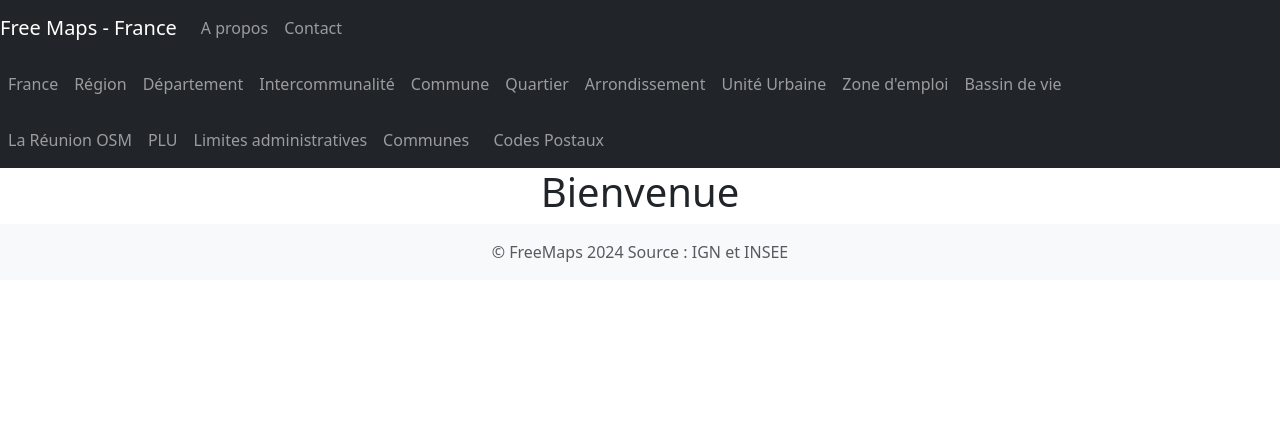
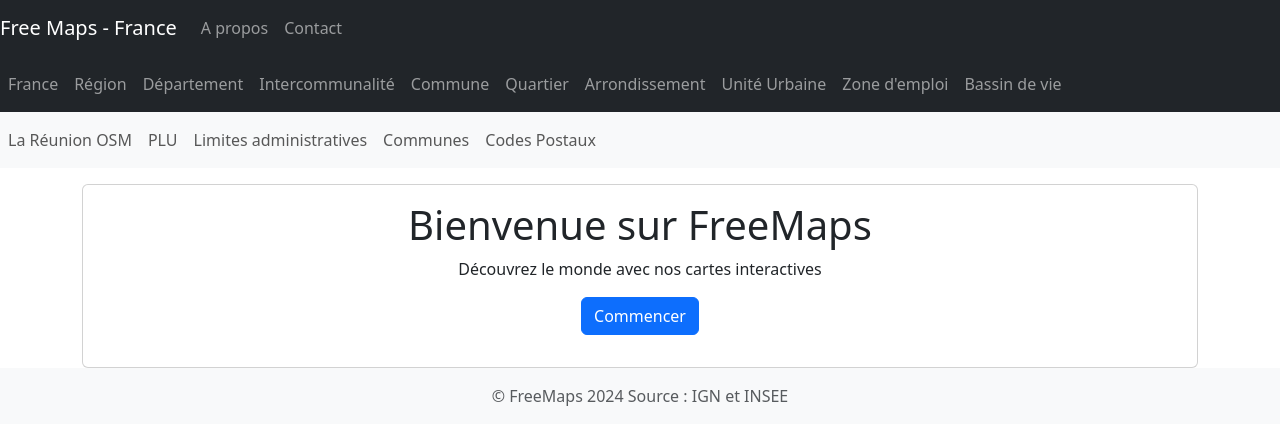
Before and after one commit to SylvieHoareau/free-maps, a React (Create React App) app in the folder web-maps-react-leaflet/: page / in a window 1280 px wide. Shown: the top 444 px of the page. Built offline with nearby package versions, Linux system fonts and the light colour scheme.

Commit message:
style: Modification HomePage

```diff
--- a/web-maps-react-leaflet/src/components/MenuIgn.js
+++ b/web-maps-react-leaflet/src/components/MenuIgn.js
@@ -6,12 +6,12 @@
 
 const MenuIgn= () => {
     return (
-        <Navbar bg="dark" variant="dark">
+        <Navbar bg="light" variant="light">
             <Nav className="mr-auto">
                 <Nav.Link as={Link} to="/reunion">La Réunion OSM</Nav.Link>
                 <Nav.Link as={Link} to="/plu">PLU</Nav.Link>
                 <Nav.Link as={Link} to="/administration">Limites administratives</Nav.Link>
-                <Nav.Link as={Link} to="/commune">Communes</Nav.Link>v
+                <Nav.Link as={Link} to="/commune">Communes</Nav.Link>
                 <Nav.Link as={Link} to="/codes">Codes Postaux</Nav.Link>
             </Nav>
         </Navbar>
--- a/web-maps-react-leaflet/src/pages/HomePage.js
+++ b/web-maps-react-leaflet/src/pages/HomePage.js
@@ -1,14 +1,30 @@
-import React from 'react'
+import React from 'react';
+import { Container, Card, Button } from 'react-bootstrap';
+import 'bootstrap/dist/css/bootstrap.min.css';
+
 // import '../../node_modules/leaflet/dist/leaflet.css'; // Fichier CSS de Leaflet
 // import '../../node_modules/react-leaflet/dist/react-leaflet.css'; // Fichier CSS de react-leaflet
 
 const HomePage = () => {
 
     return (
-        <section>
-            <h1>Bienvenue</h1>
-        </section>
-
+        <Container className="mt-3">
+            <Card>
+                <Card.Body>
+                    <Card.Title>
+                        <h1>Bienvenue sur FreeMaps</h1>
+                    </Card.Title>
+                    <Card.Text>
+                        <p>
+                            Découvrez le monde avec nos cartes interactives
+                        </p>
+                        <p>
+                            <Button variant="primary">Commencer</Button>
+                        </p>
+                    </Card.Text>
+                </Card.Body>
+            </Card>
+        </Container>
     )
 }
 
```
